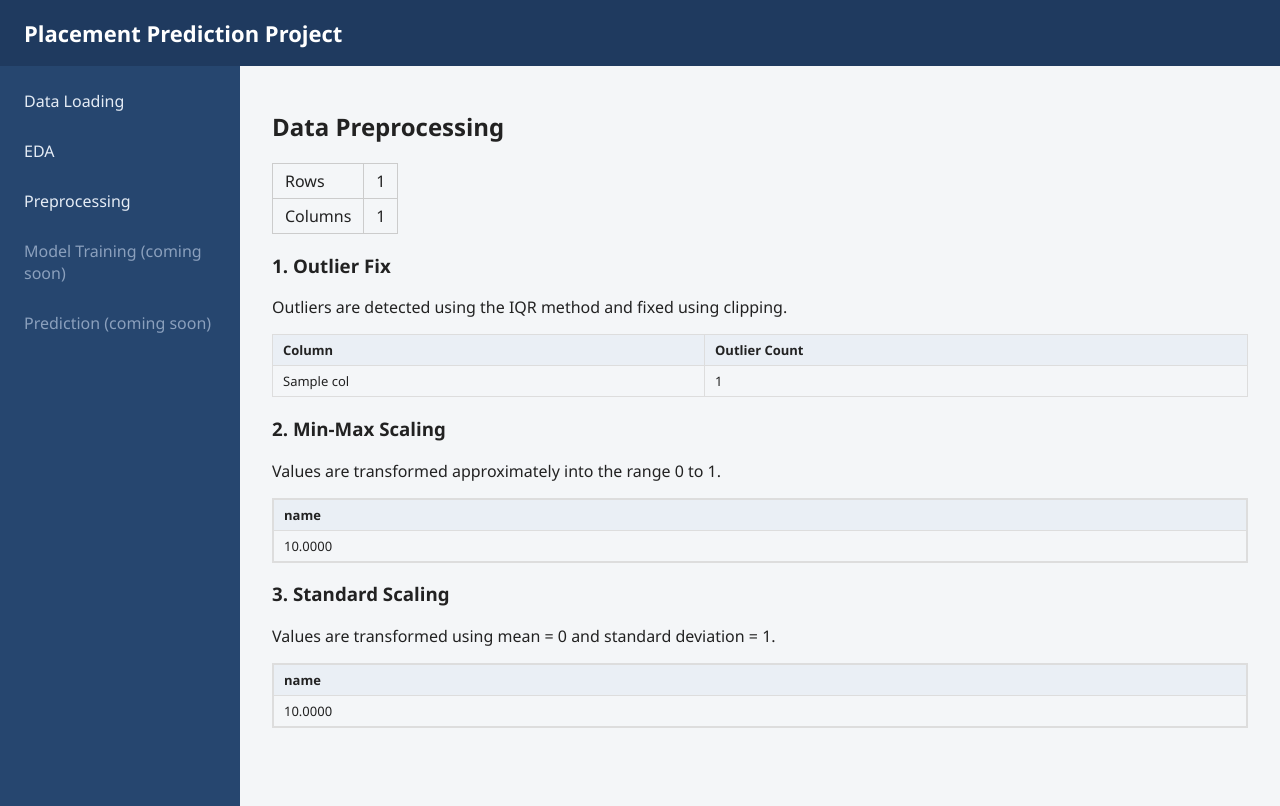
After one commit to kolususavitri/example, a Flask app: template templates/preprocessing.html in a window 1280 px wide. The commit adds this page. Run offline with Flask 3, Linux system fonts and the light colour scheme; the template is opened without the code that fills it: most values are stand-ins (such as "Sample title", 1, 10 or a date in 2020).

Commit message:
version4

```diff
--- a/app.py
+++ b/app.py
@@ -1,6 +1,7 @@
 from flask import Flask, render_template
 from load_data import get_data_summary
 from placement_eda import run_eda
+from preprocessing import run_preprocessing
 
 app = Flask(__name__)
 
@@ -48,6 +49,28 @@ def eda_page():
        error=error,
    )
 
+@app.route("/preprocessing")
+def preprocessing_page():
+
+    error = None
+    results = None
+
+    try:
+        results = run_preprocessing()
+
+    except FileNotFoundError as e:
+        error = str(e)
+
+    except Exception as e:
+        error = f"Unexpected error: {e}"
+
+    return render_template(
+        "preprocessing.html",
+        active="preprocessing",
+        results=results,
+        error=error,
+    )
+
 
 
 
--- /dev/null
+++ b/templates/preprocessing.html
@@ -0,0 +1,259 @@
+<!DOCTYPE html>
+<html lang="en">
+
+<head>
+    <meta charset="UTF-8">
+    <title>Placement Prediction Project</title>
+
+    <link rel="stylesheet"
+          href="{{ url_for('static', filename='style.css') }}">
+</head>
+
+<body>
+
+<header class="topbar">
+    <h1>Placement Prediction Project</h1>
+</header>
+
+
+<div class="layout">
+
+    <!-- Left panel -->
+
+    <nav class="sidebar">
+
+        <ul>
+
+            <li>
+                <a href="{{ url_for('data_loading') }}"
+                   class="menu-item
+                   {% if active == 'data-loading' %}active{% endif %}">
+                    Data Loading
+                </a>
+            </li>
+
+
+            <li>
+                <a href="{{ url_for('eda_page') }}"
+                   class="menu-item
+                   {% if active == 'eda' %}active{% endif %}">
+                    EDA
+                </a>
+            </li>
+
+
+            <li>
+                <a href="{{ url_for('preprocessing_page') }}"
+                   class="menu-item
+                   {% if active == 'preprocessing' %}active{% endif %}">
+                    Preprocessing
+                </a>
+            </li>
+
+
+            <li class="menu-item disabled">
+                Model Training (coming soon)
+            </li>
+
+
+            <li class="menu-item disabled">
+                Prediction (coming soon)
+            </li>
+
+        </ul>
+
+    </nav>
+
+
+    <!-- Main content -->
+
+    <main class="content">
+
+        <h2>Data Preprocessing</h2>
+
+
+        {% if error %}
+
+            <div class="error">
+                {{ error }}
+            </div>
+
+        {% endif %}
+
+
+        {% if results %}
+
+            <table class="summary-table">
+
+                <tr>
+                    <td>Rows</td>
+                    <td>{{ results.n_rows }}</td>
+                </tr>
+
+                <tr>
+                    <td>Columns</td>
+                    <td>{{ results.n_cols }}</td>
+                </tr>
+
+            </table>
+
+
+            <!-- ========================================= -->
+            <!-- Outlier Fix -->
+            <!-- ========================================= -->
+
+            <h3>1. Outlier Fix</h3>
+
+            <p>
+                Outliers are detected using the IQR method
+                and fixed using clipping.
+            </p>
+
+
+            <table class="data-table">
+
+                <thead>
+
+                    <tr>
+                        <th>Column</th>
+                        <th>Outlier Count</th>
+                    </tr>
+
+                </thead>
+
+
+                <tbody>
+
+                    {% for col, count in results.outlier_counts.items() %}
+
+                    <tr>
+
+                        <td>{{ col }}</td>
+
+                        <td>{{ count }}</td>
+
+                    </tr>
+
+                    {% endfor %}
+
+                </tbody>
+
+            </table>
+
+
+            <!-- ========================================= -->
+            <!-- Min-Max Scaling -->
+            <!-- ========================================= -->
+
+            <h3>2. Min-Max Scaling</h3>
+
+            <p>
+                Values are transformed approximately into
+                the range 0 to 1.
+            </p>
+
+
+            <div class="table-wrapper">
+
+                <table class="data-table">
+
+                    <thead>
+
+                        <tr>
+
+                            {% for col in results.minmax_preview[0].keys() %}
+
+                            <th>{{ col }}</th>
+
+                            {% endfor %}
+
+                        </tr>
+
+                    </thead>
+
+
+                    <tbody>
+
+                        {% for row in results.minmax_preview %}
+
+                        <tr>
+
+                            {% for value in row.values() %}
+
+                            <td>{{ "%.4f"|format(value) }}</td>
+
+                            {% endfor %}
+
+                        </tr>
+
+                        {% endfor %}
+
+                    </tbody>
+
+                </table>
+
+            </div>
+
+
+            <!-- ========================================= -->
+            <!-- Standard Scaling -->
+            <!-- ========================================= -->
+
+            <h3>3. Standard Scaling</h3>
+
+            <p>
+                Values are transformed using mean = 0
+                and standard deviation = 1.
+            </p>
+
+
+            <div class="table-wrapper">
+
+                <table class="data-table">
+
+                    <thead>
+
+                        <tr>
+
+                            {% for col in results.standard_preview[0].keys() %}
+
+                            <th>{{ col }}</th>
+
+                            {% endfor %}
+
+                        </tr>
+
+                    </thead>
+
+
+                    <tbody>
+
+                        {% for row in results.standard_preview %}
+
+                        <tr>
+
+                            {% for value in row.values() %}
+
+                            <td>{{ "%.4f"|format(value) }}</td>
+
+                            {% endfor %}
+
+                        </tr>
+
+                        {% endfor %}
+
+                    </tbody>
+
+                </table>
+
+            </div>
+
+        {% endif %}
+
+    </main>
+
+</div>
+
+</body>
+
+</html>
```
Also changed, not shown: templates/eda.html (+6 -1 lines), templates/index.html (+6 -1 lines).
